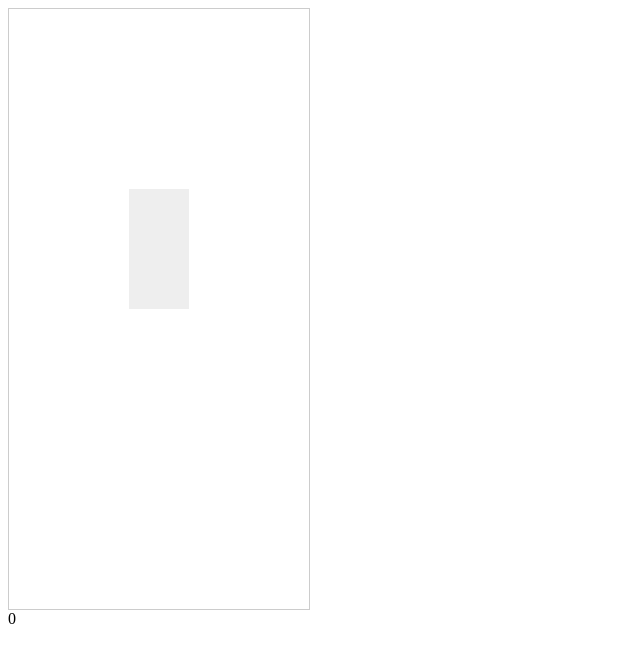
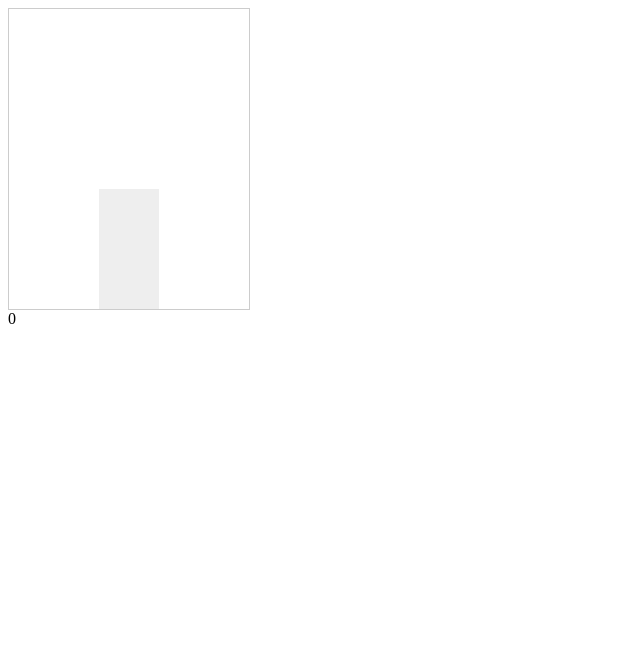
Before and after one commit to ungear/tetris, a website built with webpack: page index.html in a window 1280 px wide. Shown: the whole page, without its empty margins (0-640 px from the left). Built offline with nearby package versions, Linux system fonts and the light colour scheme; what io-ts would draw is missing.

Commit message:
get rand shape draft

```diff
--- a/index.html
+++ b/index.html
@@ -4,8 +4,8 @@
       #target {
         display: grid;
         width: fit-content;
-        grid-template-columns: repeat(10, 30px);
-        grid-template-rows: repeat(20, 30px);
+        grid-template-columns: repeat(8, 30px);
+        grid-template-rows: repeat(10, 30px);
         border: 1px solid #ccc;
         position: relative;
       }
--- a/package.json
+++ b/package.json
@@ -28,5 +28,9 @@
     "typescript": "^3.3.3",
     "webpack": "^4.29.4",
     "webpack-cli": "^3.2.3"
+  },
+  "dependencies": {
+    "@types/lodash": "^4.14.121",
+    "lodash": "^4.17.11"
   }
 }
--- a/src/index.ts
+++ b/src/index.ts
@@ -16,10 +16,11 @@ import {
   getYcoordsOfFullRows,
   handleCompletedRows
 } from "./logic";
+import { getRandomShapeDraft } from "./shape";
 
 const FALLING_INTERVAL_MS = 500;
 
-var board: Board = { width: 10, height: 10, fragments: [] };
+var board: Board = { width: 8, height: 10, fragments: [] };
 
 // create board
 var target = document.getElementById("target");
--- a/src/logic.ts
+++ b/src/logic.ts
@@ -2,6 +2,7 @@ import { Block, BlockIO } from "../typing/block";
 import { Shape, ShapeForm } from "../typing/shape";
 import { Board } from "../typing/board";
 import { Game } from "../typing/game";
+import { getRandomShapeDraft } from "./shape";
 
 export function getBoardFragmentByCoords({
   board,
@@ -16,17 +17,11 @@ export function getBoardFragmentByCoords({
 }
 
 export function getNewShape(boardWidth: number): Shape {
-  let form = ShapeForm.Square;
-  let shapeLeftXcoord = Math.floor(boardWidth / 2) - 1;
-  return {
-    form,
-    blocks: [
-      { x: shapeLeftXcoord, y: 0 },
-      { x: shapeLeftXcoord + 1, y: 0 },
-      { x: shapeLeftXcoord, y: 1 },
-      { x: shapeLeftXcoord + 1, y: 1 }
-    ]
-  };
+  let shapeDraft = getRandomShapeDraft();
+  shapeDraft.blocks.forEach(b => {
+    b.x = b.x + Math.floor(boardWidth / 2) - 1;
+  });
+  return shapeDraft;
 }
 
 export function isShapeLandedOnFragment(game: Game): boolean {
--- /dev/null
+++ b/src/shape.ts
@@ -0,0 +1,17 @@
+import { Shape, ShapeForm } from "../typing/shape";
+import { cloneDeep } from "lodash";
+
+const Shapes: { [key: string]: Shape } = {
+  [ShapeForm.Square]: {
+    form: ShapeForm.Square,
+    blocks: [{ x: 0, y: 0 }, { x: 0, y: 1 }, { x: 1, y: 0 }, { x: 1, y: 1 }]
+  },
+  [ShapeForm.Sausage]: {
+    form: ShapeForm.Square,
+    blocks: [{ x: 0, y: 0 }, { x: 0, y: 1 }, { x: 0, y: 2 }, { x: 0, y: 3 }]
+  }
+};
+
+export function getRandomShapeDraft(): Shape {
+  return cloneDeep(Shapes[ShapeForm.Square]);
+}
```
Also changed, not shown: 1 other file.
